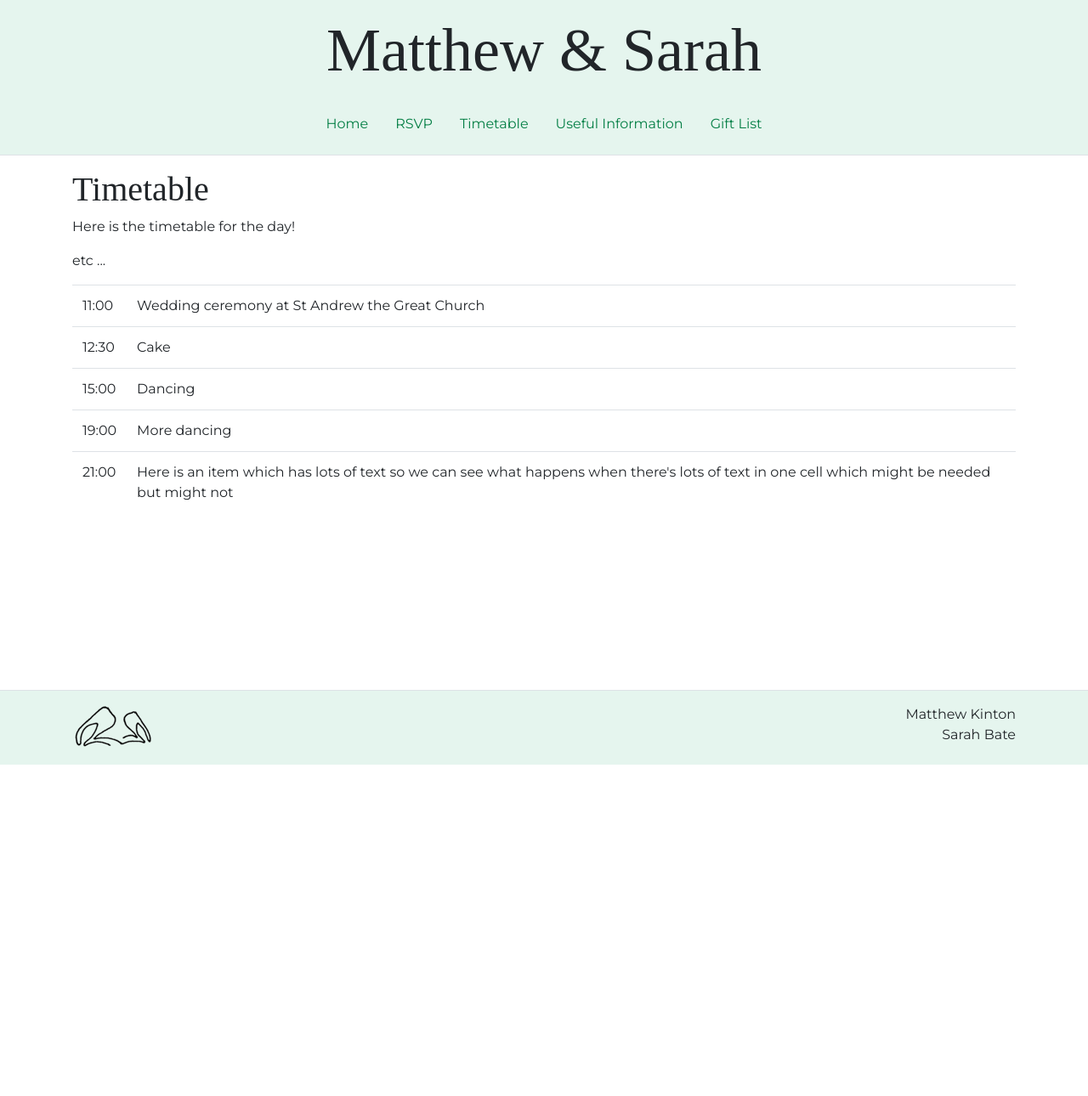
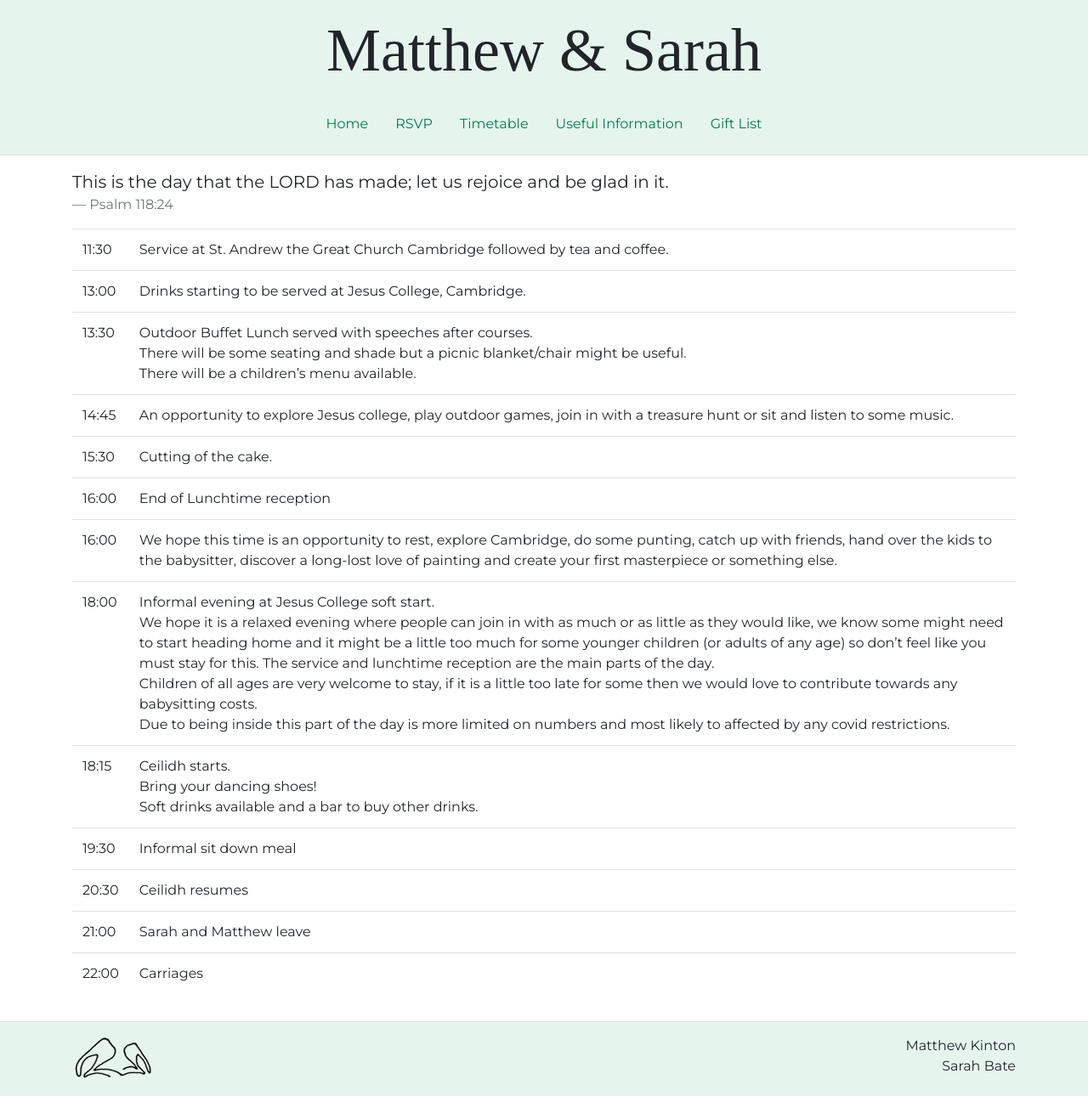
Before and after one commit to djcarter85/carterwedding, a Jekyll site: the page built from timetable.html, in a window 1280 px wide. Shown: the whole page at 85% size. Built offline with Jekyll 4.4.1, drawn with Linux system fonts in a browser that asks for light colours; some web fonts are replaced; before the commit the page ends 900 px from its top, so only the background shows below that.

Commit message:
Add timetable page content

```diff
--- a/index.html
+++ b/index.html
@@ -4,8 +4,8 @@ layout: default
 <img src="{{ site.baseurl }}/images/matthew-and-sarah.jpeg" class="img-fluid mb-3">
 
 <blockquote class="blockquote">
-  <p class="mb-0">‘Rejoice always, pray continually, give thanks in all circumstances; for this is God’s will for you in
-    Christ Jesus.’</p>
+  <p class="mb-0">Rejoice always, pray continually, give thanks in all circumstances; for this is God’s will for you in
+    Christ Jesus.</p>
   <footer class="blockquote-footer">1 Thessalonians 5:16–18</footer>
 </blockquote>
 
--- a/timetable.html
+++ b/timetable.html
@@ -1,33 +1,87 @@
 ---
 layout: default
 ---
-<h1>Timetable</h1>
 
-<p>Here is the timetable for the day!</p>
-
-<p>etc ...</p>
+<blockquote class="blockquote">
+  <p class="mb-0">This is the day that the LORD has made; let us rejoice and be glad in it.</p>
+  <footer class="blockquote-footer">Psalm 118:24</footer>
+</blockquote>
 
 <table class="table">
   <tbody>
     <tr>
-      <td>11:00</td>
-      <td>Wedding ceremony at St Andrew the Great Church</td>
+      <td>11:30</td>
+      <td>Service at St. Andrew the Great Church Cambridge followed by tea and coffee.</td>
     </tr>
     <tr>
-      <td>12:30</td>
-      <td>Cake</td>
+      <td>13:00</td>
+      <td>Drinks starting to be served at Jesus College, Cambridge.</td>
     </tr>
     <tr>
-      <td>15:00</td>
-      <td>Dancing</td>
+      <td>13:30</td>
+      <td>
+        Outdoor Buffet Lunch served with speeches after courses.<br />
+        There will be some seating and shade but a picnic blanket/chair might be useful.<br />
+        There will be a children’s menu available.
+      </td>
     </tr>
     <tr>
-      <td>19:00</td>
-      <td>More dancing</td>
+      <td>14:45 </td>
+      <td>An opportunity to explore Jesus college, play outdoor games, join in with a treasure hunt or sit and listen to
+        some music.</td>
+    </tr>
+    <tr>
+      <td>15:30</td>
+      <td>Cutting of the cake.</td>
+    </tr>
+    <tr>
+      <td>16:00</td>
+      <td>End of Lunchtime reception</td>
+    </tr>
+    <tr>
+      <td>16:00</td>
+      <td>We hope this time is an opportunity to rest, explore Cambridge, do some punting, catch up with friends, hand
+        over the kids to the babysitter, discover a long-lost love of painting and create your first masterpiece or
+        something else. </td>
+    </tr>
+    <tr>
+      <td>18:00</td>
+      <td>
+        Informal evening at Jesus College soft start.<br />
+        We hope it is a relaxed evening where people can join in with as much or as little as they would like, we know
+        some might need to start heading home and it might be a little too much for some younger children (or adults of
+        any age) so don’t feel like you must stay for this. The service and lunchtime reception are the main parts of
+        the day.<br />
+        Children of all ages are very welcome to stay, if it is a little too late for some then we would love to
+        contribute towards any babysitting costs.<br />
+        Due to being inside this part of the day is more limited on numbers and most likely to affected by any covid
+        restrictions.<br />
+      </td>
+    </tr>
+    <tr>
+      <td>18:15</td>
+      <td>
+        Ceilidh starts.<br />
+        Bring your dancing shoes!<br />
+        Soft drinks available and a bar to buy other drinks.
+      </td>
+    </tr>
+    <tr>
+      <td>19:30</td>
+      <td>Informal sit down meal </td>
+    </tr>
+
+    <tr>
+      <td>20:30</td>
+      <td>Ceilidh resumes</td>
     </tr>
     <tr>
       <td>21:00</td>
-      <td>Here is an item which has lots of text so we can see what happens when there's lots of text in one cell which might be needed but might not</td>
+      <td>Sarah and Matthew leave</td>
+    </tr>
+    <tr>
+      <td>22:00</td>
+      <td>Carriages</td>
     </tr>
   </tbody>
 </table>
```
